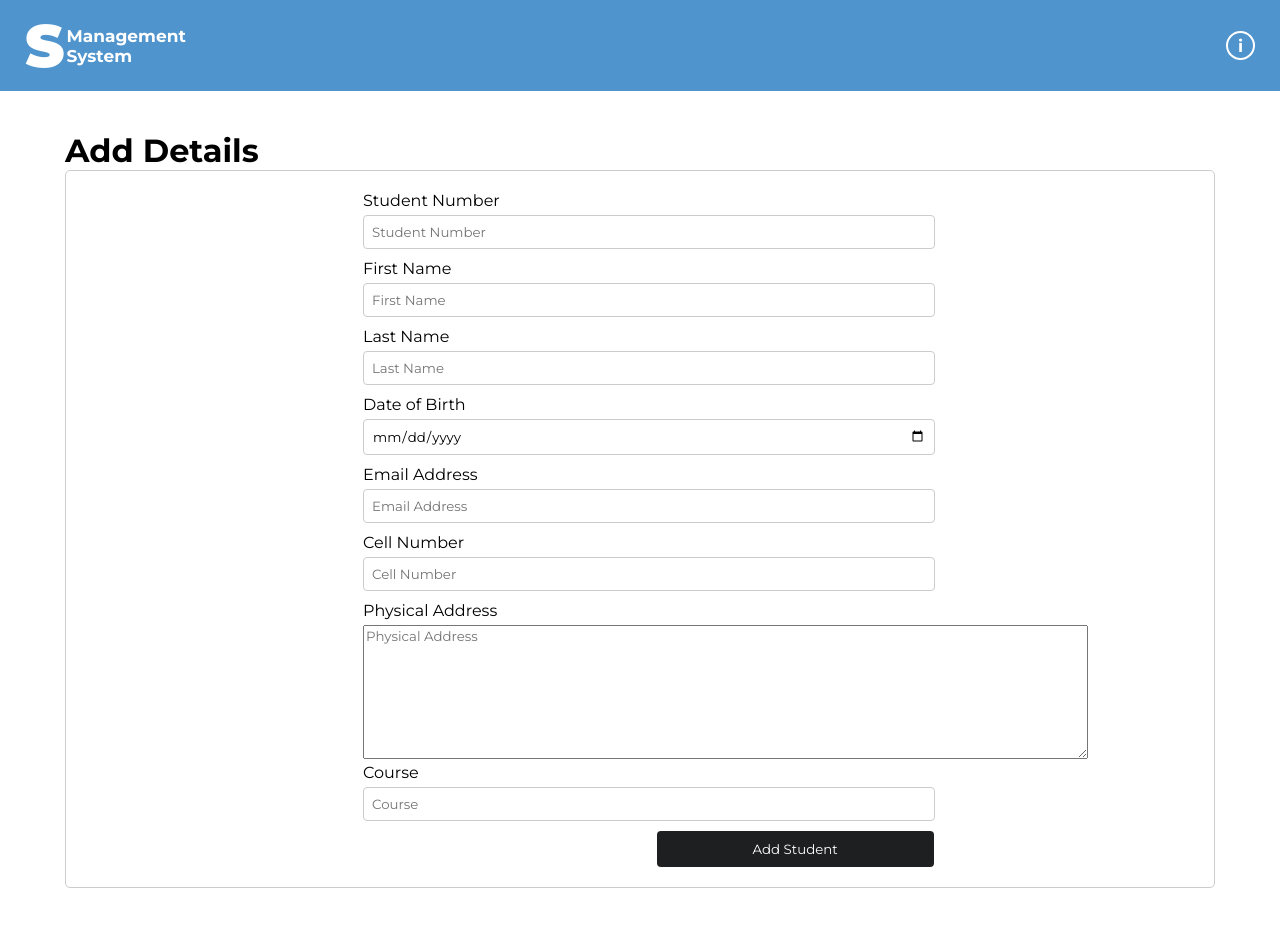
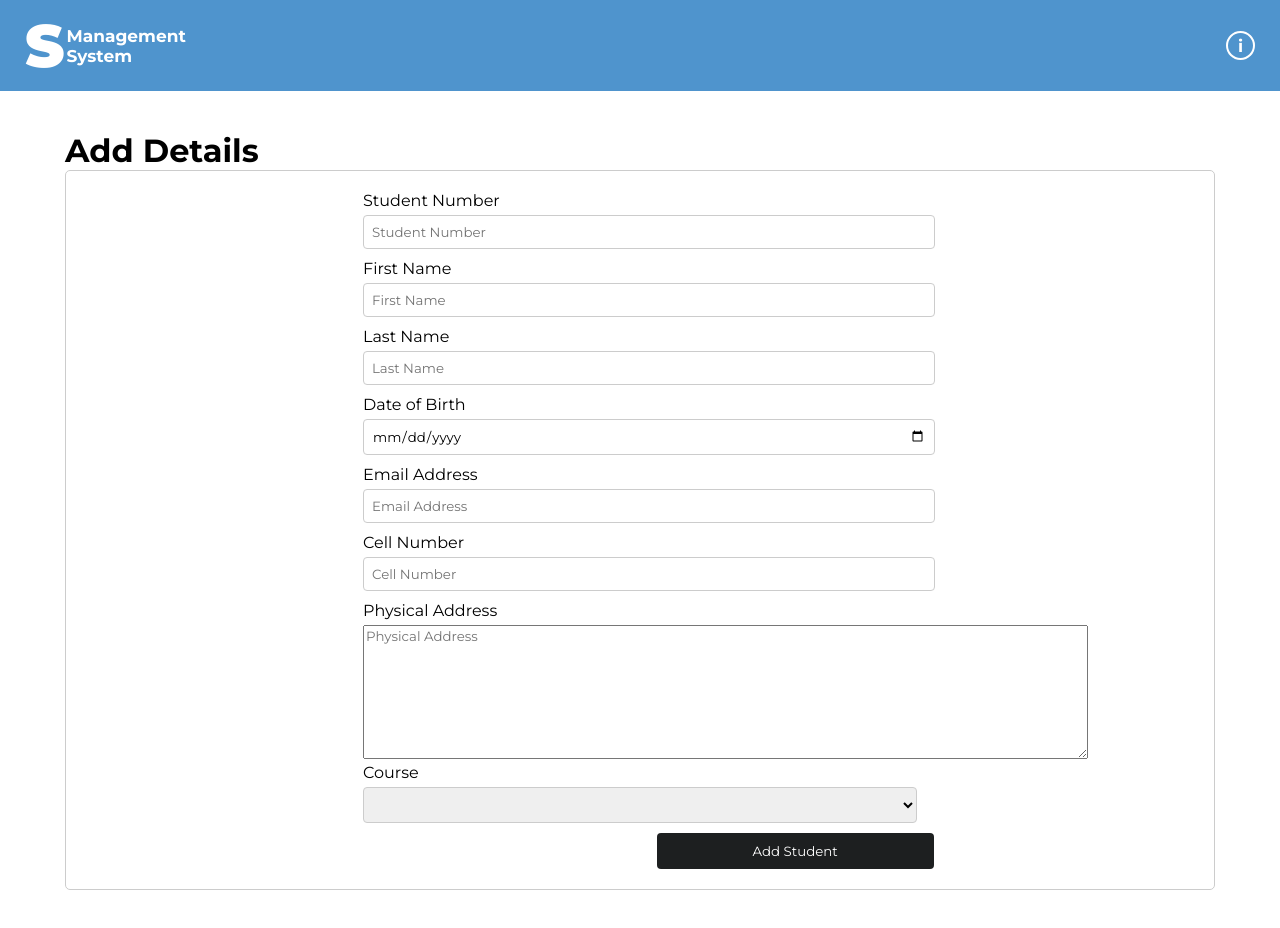
Before and after one commit to SfisoNxumalo/Angular-Student-Management, an Angular app in the folder Student-Management-System/: page /add-student in a window 1280 px wide. Built offline with nearby package versions, Linux system fonts and the light colour scheme.

Commit message:
readonly

```diff
--- a/Student-Management-System/src/app/app-routing.module.ts
+++ b/Student-Management-System/src/app/app-routing.module.ts
@@ -10,7 +10,7 @@ const routes: Routes = [
 
   {path: "dashboard", component: ViewStudentsComponent},
   {path:"add-student" ,component: StudentAddComponent },
-  {path:"student-details/:id", component: StudentDetailsComponent},
+  {path:"student-details", component: StudentDetailsComponent},
   {path:"student-edit/:id", component: StudentEditComponent},
   {path:"", redirectTo:"/dashboard", pathMatch:"full"}
 ];
--- a/Student-Management-System/src/app/student-add/student-add.component.css
+++ b/Student-Management-System/src/app/student-add/student-add.component.css
@@ -21,7 +21,7 @@
         input[type="text"],
         input[type="email"],
         input[type="date"],
-        input[type="list"] {
+        select {
             width: 50%;
             padding: 8px;
             margin-bottom: 10px;
--- a/Student-Management-System/src/app/student-add/student-add.component.html
+++ b/Student-Management-System/src/app/student-add/student-add.component.html
@@ -109,16 +109,17 @@
 
                   <div class="form-group">
                     <label for="course" class="course">Course</label>
-                    <input list="co" id="course" required type="text" placeholder="Course" [(ngModel)] = "studentDetails.course" class="form-control" name="course" >
-                    <datalist id="co">
-                      <option value="Art">
-                        <option value="Music">
-                          <option value="Business Management">
-                            <option value="IT">
-                              <option value="Civil"></option>
+
+                    <select list="co" id="course" required type="text" placeholder="Course" [(ngModel)] = "studentDetails.course" class="form-control" name="course" >
+                    <!-- <datalist id="co"> -->
+                      <option value="Art">Art</option>
+                        <option value="Music">Music</option>
+                          <option value="Business">Business</option>
+                            <option value="IT">IT</option>
+                              <option value="Civil">Civil</option>
 
 
-                    </datalist>
+                    </select>
                   </div>
 
         <button type="submit" (click)="post()">Add Student</button>
--- a/Student-Management-System/src/app/student-edit/student-edit.component.html
+++ b/Student-Management-System/src/app/student-edit/student-edit.component.html
@@ -1,11 +1,13 @@
 
          <div class="container">
-             <h1>Edit Details</h1>
-             <form #userForm>
+             <h1>Edit Details</h1> <button (click)="isEditable()">edit</button>
+
+
+             <form #userForm >
 
                <div class="form-group">
                  <label for="studentNo" class="studentNo">Student Number:</label>
-                 <input id="studentNo" type="text" required placeholder="Student Number" class="form-control" name="studentNo" [(ngModel)] = "studentDetails.studentNumber" >
+                 <input id="studentNo" type="text" [disabled]="editable" required placeholder="Student Number" class="form-control" name="studentNo" [(ngModel)] = "studentDetails.studentNumber" >{{student.studentNumber}}
                </div>
 
                <div class="form-group">
--- a/Student-Management-System/src/app/student-edit/student-edit.component.ts
+++ b/Student-Management-System/src/app/student-edit/student-edit.component.ts
@@ -1,15 +1,28 @@
-import { Component } from '@angular/core';
+import { Component, OnInit } from '@angular/core';
 import { StudentService } from '../student.service';
 import { HttpClient, HttpHeaders } from '@angular/common/http';
+import { ActivatedRoute } from '@angular/router';
 
 @Component({
   selector: 'app-student-edit',
   templateUrl: './student-edit.component.html',
   styleUrls: ['./student-edit.component.css']
 })
-export class StudentEditComponent  {
+export class StudentEditComponent implements OnInit {
+student: any
+  constructor(private serviceStudents : StudentService, private route : ActivatedRoute){}
 
-  constructor(private serviceStudents : StudentService){}
+  editable = true;
+
+  ngOnInit(): void {
+    this.getOne()
+  }
+
+  isEditable(){
+
+      this.editable = false
+
+  }
 
   studentDetails = {
 
@@ -25,7 +38,18 @@ export class StudentEditComponent  {
 }
 
 
-student: any [] = []
+
+getOne(){
+  const id = this.route.snapshot.params[('id')]
+  this.serviceStudents.getStudent(id).subscribe({
+    next: (data)=>{
+      this.student = data
+      console.log(data)
+    },
+    error: (e)=> console.log(e)
+  })
+}
+
 
 // updateStudent(){
 //   this.serviceStudents.put(this.studentDetails).subscribe({
--- a/Student-Management-System/src/app/view-students/view-students.component.css
+++ b/Student-Management-System/src/app/view-students/view-students.component.css
@@ -55,6 +55,11 @@ th:nth-child(6){
     padding: 8px;
 }
 
+.div-table table tbody tr a{
+    width: 100%;
+    background-color: #4F94CD;
+}
+
 .div-table table tbody tr:nth-of-type(even){
     background-color: rgb(196, 196, 196);
 }
--- a/Student-Management-System/src/app/view-students/view-students.component.html
+++ b/Student-Management-System/src/app/view-students/view-students.component.html
@@ -20,8 +20,9 @@
             </thead>
 
         <tbody>
-            <tr *ngFor="let student of students">
-                <td>{{student.studentDetails}}</td>
+           <tr *ngFor="let student of students" routerLink="/student-edit/{{student.studentNumber}}">
+                <td>
+                </td>
                 <td>{{student.studentNumber}}</td>
                 <td>{{student.firstName}}</td>
                 <td>{{student.lastName}}</td>
--- a/Student-Management-System/src/app/view-students/view-students.component.ts
+++ b/Student-Management-System/src/app/view-students/view-students.component.ts
@@ -25,6 +25,7 @@ export class ViewStudentsComponent {
     this.studentService.getAllStudent().subscribe({
       next: (data)=>{
         (this.students = data)
+        console.log(data)
       },
       error: (e)=> console.log(e)
     })
```
